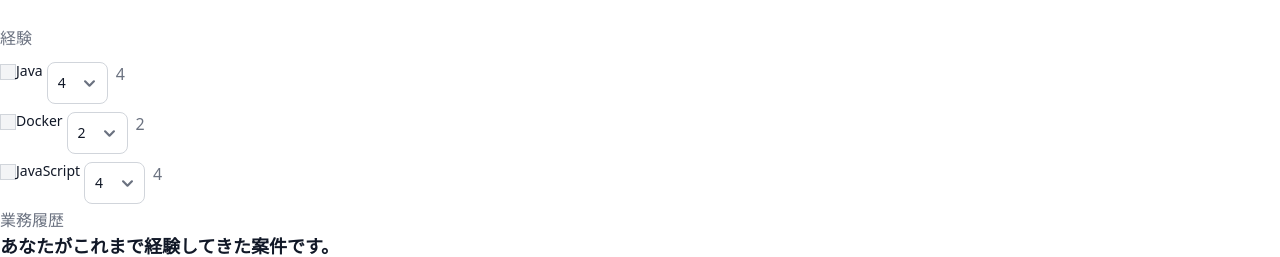
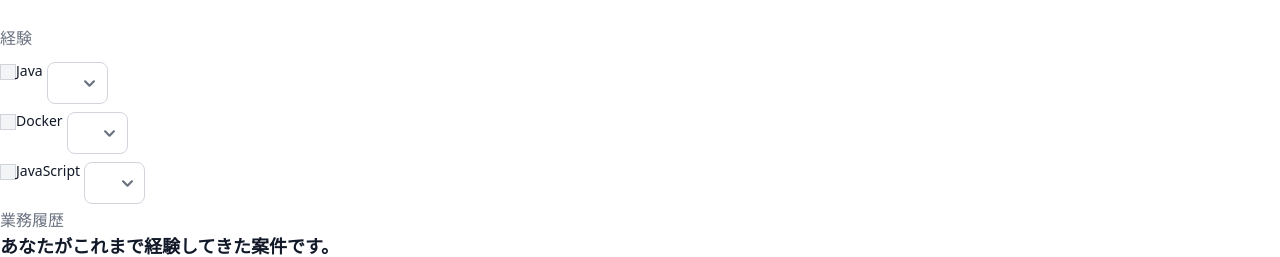
Before and after one commit to myantyuWorld/stackies-app, a Vue app in the folder frontend/vite_fast/: page /projects in a window 1280 px wide. Shown: the part 322-579 px from the top of the page. Built offline with nearby package versions, Linux system fonts and the light colour scheme.

Commit message:
Ratingを操作に応じた動的な値で表示

```diff
--- a/frontend/vite_fast/src/components/ExperienceRating.vue
+++ b/frontend/vite_fast/src/components/ExperienceRating.vue
@@ -3,11 +3,15 @@
 import MasterDataItem from '../components/MasterDataItem.vue'
 import Rating from '../components/Rating.vue'
 
-const data = defineProps<{
+defineProps<{
   itemName: string,
   experienceRate: int
 }>()
-const aaa  = ["1","2","3","4","5"]
+
+const selected = ref(0)
+console.log(selected.value)
+// selected = data.experienceRate
+
 </script>
 <template>
 
@@ -16,17 +20,13 @@
 
       <MasterDataItem :name=itemName />
       <div class="p-1 w-1/4 hover:scale-105 duration-500">
-        <select v-model="data.experienceRate" id="countries"
+        <select v-model="selected" id="countries"
           class="bg-gray-50 border border-gray-300 text-gray-900 text-sm rounded-lg focus:ring-blue-500 focus:border-blue-500 block w-full p-2.5 dark:bg-gray-700 dark:border-gray-600 dark:placeholder-gray-400 dark:text-white dark:focus:ring-blue-500 dark:focus:border-blue-500">
-          <option value="1">1</option>
-          <option value="2">2</option>
-          <option value="3">3</option>
-          <option value="4">4</option>
-          <option value="5">5</option>
+          <option :value="n" v-for="n of 5" :key="n" :selected="n == experienceRate">{{ n }}</option>
         </select>
       </div>
       <div class="p-1 sm:w-1/4 lg:w-2/4 w-full hover:scale-105 duration-500">
-        <Rating :rate=data.experienceRate />
+        <Rating :rate=selected />
       </div>
     </div>
 
--- a/frontend/vite_fast/src/components/Rating.vue
+++ b/frontend/vite_fast/src/components/Rating.vue
@@ -8,8 +8,19 @@
 </script>
 <template>
   <div class="flex items-center">
-    {{ this.rate }}
-    <svg aria-hidden="true" class="w-10 h-10 text-yellow-400" fill="currentColor" viewBox="0 0 20 20" xmlns="http://www.w3.org/2000/svg" v-for="n of this.rate" v-bind:key="n" ><title>First star</title><path d="M9.049 2.927c.3-.921 1.603-.921 1.902 0l1.07 3.292a1 1 0 00.95.69h3.462c.969 0 1.371 1.24.588 1.81l-2.8 2.034a1 1 0 00-.364 1.118l1.07 3.292c.3.921-.755 1.688-1.54 1.118l-2.8-2.034a1 1 0 00-1.175 0l-2.8 2.034c-.784.57-1.838-.197-1.539-1.118l1.07-3.292a1 1 0 00-.364-1.118L2.98 8.72c-.783-.57-.38-1.81.588-1.81h3.461a1 1 0 00.951-.69l1.07-3.292z"></path></svg>
-    <svg aria-hidden="true" class="w-10 h-10 text-gray-300 dark:text-gray-500" fill="currentColor" viewBox="0 0 20 20" xmlns="http://www.w3.org/2000/svg" v-for="n of 5 - this.rate" :key="n"><title>Fifth star</title><path d="M9.049 2.927c.3-.921 1.603-.921 1.902 0l1.07 3.292a1 1 0 00.95.69h3.462c.969 0 1.371 1.24.588 1.81l-2.8 2.034a1 1 0 00-.364 1.118l1.07 3.292c.3.921-.755 1.688-1.54 1.118l-2.8-2.034a1 1 0 00-1.175 0l-2.8 2.034c-.784.57-1.838-.197-1.539-1.118l1.07-3.292a1 1 0 00-.364-1.118L2.98 8.72c-.783-.57-.38-1.81.588-1.81h3.461a1 1 0 00.951-.69l1.07-3.292z"></path></svg>
+    <svg aria-hidden="true" class="w-10 h-10 text-yellow-400" fill="currentColor" viewBox="0 0 20 20"
+      xmlns="http://www.w3.org/2000/svg" v-for="n of rate -0" :key="n">
+      <title></title>
+      <path
+        d="M9.049 2.927c.3-.921 1.603-.921 1.902 0l1.07 3.292a1 1 0 00.95.69h3.462c.969 0 1.371 1.24.588 1.81l-2.8 2.034a1 1 0 00-.364 1.118l1.07 3.292c.3.921-.755 1.688-1.54 1.118l-2.8-2.034a1 1 0 00-1.175 0l-2.8 2.034c-.784.57-1.838-.197-1.539-1.118l1.07-3.292a1 1 0 00-.364-1.118L2.98 8.72c-.783-.57-.38-1.81.588-1.81h3.461a1 1 0 00.951-.69l1.07-3.292z">
+      </path>
+    </svg>
+    <svg aria-hidden="true" class="w-10 h-10 text-gray-300 dark:text-gray-500" fill="currentColor" viewBox="0 0 20 20"
+      xmlns="http://www.w3.org/2000/svg" v-for="n of 5 - rate" :key="n">
+      <title>Fifth star</title>
+      <path
+        d="M9.049 2.927c.3-.921 1.603-.921 1.902 0l1.07 3.292a1 1 0 00.95.69h3.462c.969 0 1.371 1.24.588 1.81l-2.8 2.034a1 1 0 00-.364 1.118l1.07 3.292c.3.921-.755 1.688-1.54 1.118l-2.8-2.034a1 1 0 00-1.175 0l-2.8 2.034c-.784.57-1.838-.197-1.539-1.118l1.07-3.292a1 1 0 00-.364-1.118L2.98 8.72c-.783-.57-.38-1.81.588-1.81h3.461a1 1 0 00.951-.69l1.07-3.292z">
+      </path>
+    </svg>
   </div>
 </template>
```
